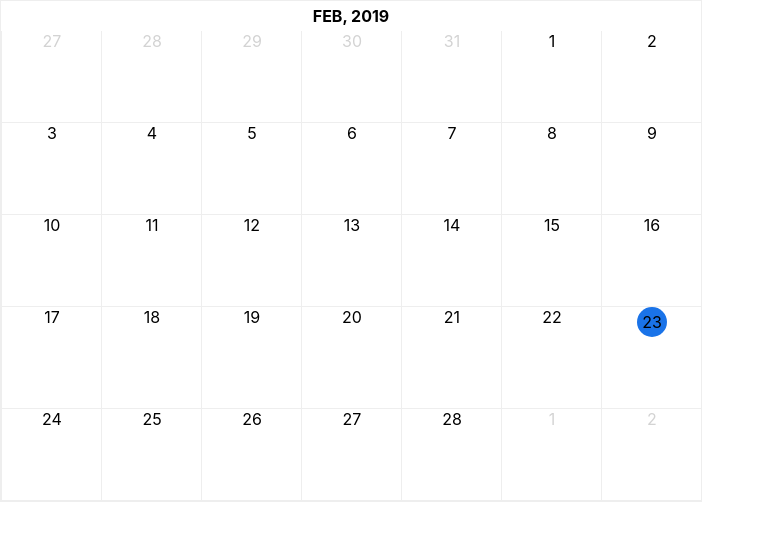
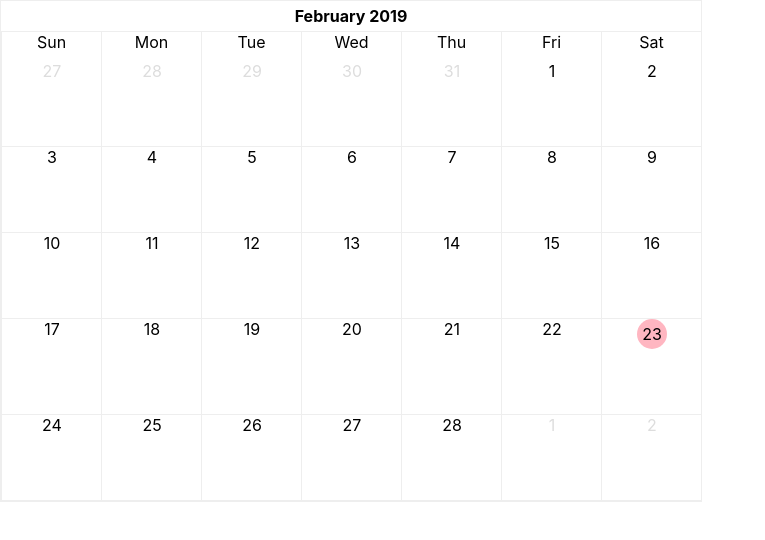
Before and after one commit to bansheezzz/component-library, a React (Create React App) app: page / in a window 1280 px wide. Shown: the top 540 px of the page, without its empty margins (0-765 px from the left). Built offline with nearby package versions, Linux system fonts and the light colour scheme.

Commit message:
Added week header

```diff
--- a/src/components/Calendar/Calendar.jsx
+++ b/src/components/Calendar/Calendar.jsx
@@ -13,17 +13,17 @@ class Calendar extends Component {
   };
 
   static defaultProps = {
-    monthYearFormat: 'MMM, YYYY'
+    monthYearFormat: 'MMMM YYYY'
   };
 
   render() {
-    const { selectedDate, height, width } = { ...this.props };
+    const { selectedDate, monthYearFormat, height, width } = { ...this.props };
     return (
       <div
         className="calendar"
         style={{ height: height || '300px', width: width || '400px' }}
       >
-        <CalendarHeader selectedDate={selectedDate} />
+        <CalendarHeader selectedDate={selectedDate} monthYearFormat={monthYearFormat} />
         <CalendarGrid selectedDate={selectedDate} />
       </div>
     );
--- a/src/components/Calendar/CalendarGrid/CalendarGrid.jsx
+++ b/src/components/Calendar/CalendarGrid/CalendarGrid.jsx
@@ -17,13 +17,23 @@ import React, { Component } from 'react';
 import CalendarGridCell from './CalendarGridCell/CalendarGridCell';
 import { Validation } from '../Validation';
 
+const WEEKDAYS = [
+  'Sun',
+  'Mon',
+  'Tue',
+  'Wed',
+  'Thu',
+  'Fri',
+  'Sat'
+]
+
 class CalendarGrid extends Component {
   static propTypes = {
     selectedDate: Validation.validateDate
   };
 
   renderCell(date, isCurrent) {
-    return <CalendarGridCell date={date} key={date.toString} isCurrent={isCurrent} />;
+    return <CalendarGridCell date={date} key={date.toString()} isCurrent={isCurrent} />;
   }
 
   render() {
@@ -41,7 +51,12 @@ class CalendarGrid extends Component {
       ...eachDay(addDays(lastDayCurrent, 1), lastDayOfWeek(lastDayCurrent)).map(d => this.renderCell(d, false))
     ];
 
-    return <div className="calendar-grid">{dates}</div>;
+    return (
+      <div className="calendar-grid">
+        <div className="week">{WEEKDAYS.map((w, i) => <div key={i}>{w}</div>)}</div>
+        <div className="dates">{dates}</div>
+      </div>
+    )
   }
 }
 export default CalendarGrid;
--- a/src/components/Calendar/CalendarGrid/CalendarGrid.scss
+++ b/src/components/Calendar/CalendarGrid/CalendarGrid.scss
@@ -1,5 +1,16 @@
 .calendar-grid {
+  height: 100%;
   display: grid;
-  grid-template-columns: 1fr 1fr 1fr 1fr 1fr 1fr 1fr;
-  height: 100%;
+  grid-template-rows: 30px 1fr;
+  .week,
+  .dates {
+    display: grid;
+    grid-template-columns: 1fr 1fr 1fr 1fr 1fr 1fr 1fr;
+  }
+  .week {
+    border-top: 1px solid #eee;
+    div {
+      border-left: 1px solid #eee;
+    }
+  }
 }
--- a/src/components/Calendar/CalendarGrid/CalendarGridCell/CalendarGridCell.jsx
+++ b/src/components/Calendar/CalendarGrid/CalendarGridCell/CalendarGridCell.jsx
@@ -19,7 +19,7 @@ class CalendarGridCell extends Component {
     const className = isToday(date) ? 'today' : '';
     return (
       <div className="calendar-cell" key={key}>
-        <div className={className} style={{color: isCurrent ? 'black' : 'lightgray'}}>{getDate(date)}</div>
+        <div className={className} style={{color: isCurrent ? 'black' : '#ddd'}}>{getDate(date)}</div>
       </div>
     );
   }
--- a/src/components/Calendar/CalendarGrid/CalendarGridCell/CalendarGridCell.scss
+++ b/src/components/Calendar/CalendarGrid/CalendarGridCell/CalendarGridCell.scss
@@ -7,7 +7,7 @@
 }
 
 .today {
-  background: #1a73e8;
+  background: lightpink;
   color: white;
   width: 30px;
   height: 30px;
--- a/src/components/Calendar/CalendarHeader/CalendarHeader.jsx
+++ b/src/components/Calendar/CalendarHeader/CalendarHeader.jsx
@@ -9,11 +9,7 @@ import './CalendarHeader.scss';
 class CalendarHeader extends Component {
   static propTypes = {
     selectedDate: Validation.validateDate,
-    monthYearFormat: PropTypes.string
-  };
-
-  static defaultProps = {
-    monthYearFormat: 'MMM, YYYY'
+    monthYearFormat: PropTypes.string.isRequired
   };
 
   render() {
--- a/src/components/Calendar/CalendarHeader/CalendarHeader.scss
+++ b/src/components/Calendar/CalendarHeader/CalendarHeader.scss
@@ -1,5 +1,4 @@
 .month-year {
-  text-transform: uppercase;
   height: 100%;
   width: 100%;
   font-weight: bold;
```
